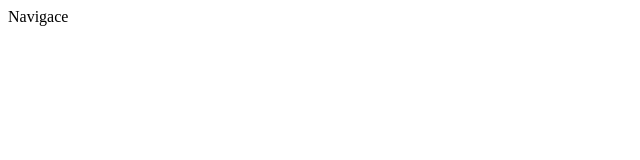
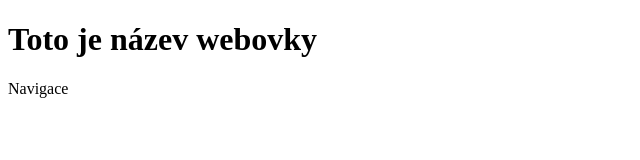
Before and after one commit to Vojtixx/git-projekt-Riha-Strnad-Zahradnicek, a plain HTML site: page Web/index.html in a window 1280 px wide. Shown: the whole page, without its empty margins (0-640 px from the left). Drawn offline with Linux system fonts and the light colour scheme.

```diff
--- a/Web/index.html
+++ b/Web/index.html
@@ -8,6 +8,7 @@
 </head>
 <body>
     <header>
+        <h1>Toto je název webovky</h1>
         <nav>Navigace</nav>
     </header>
     <main>
```
